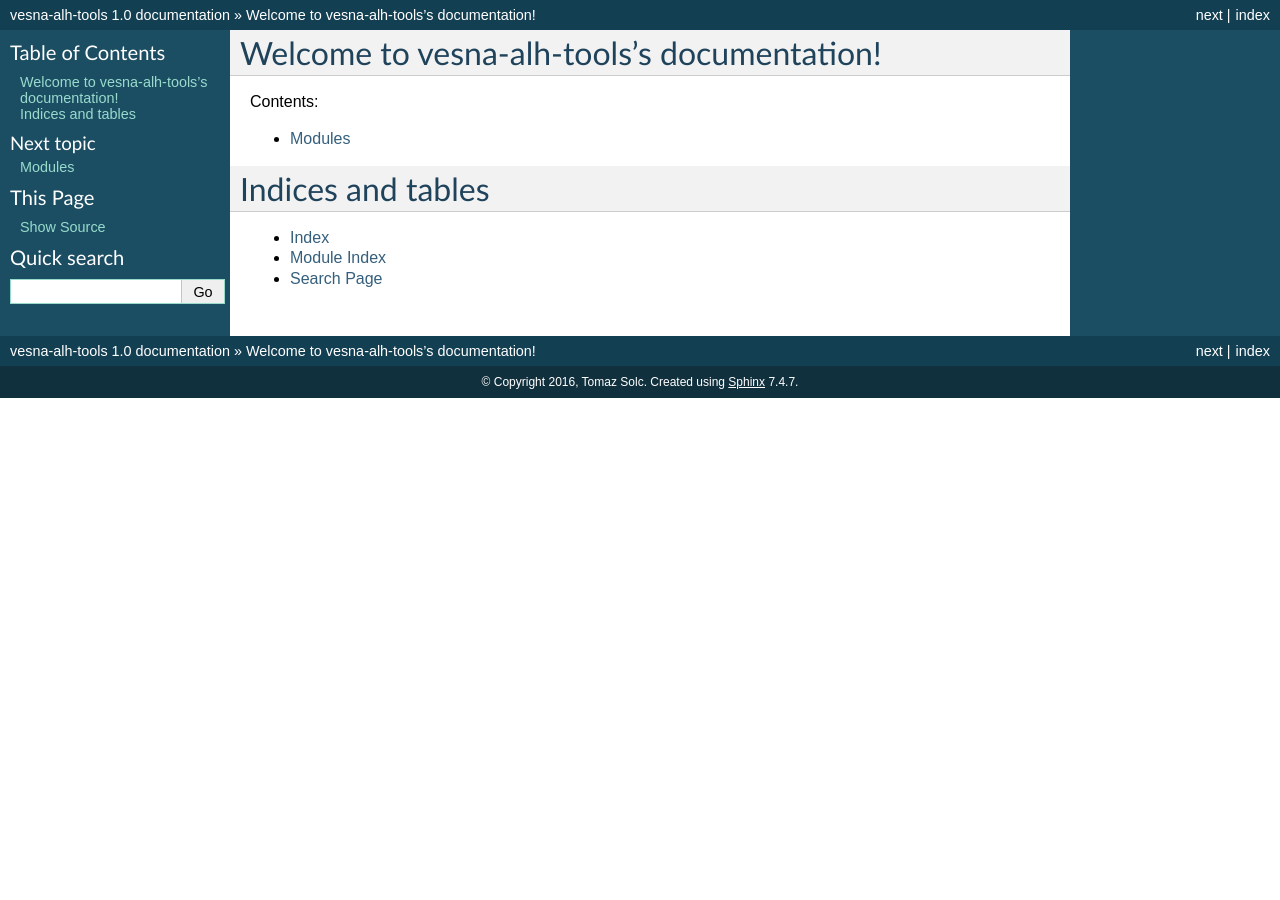
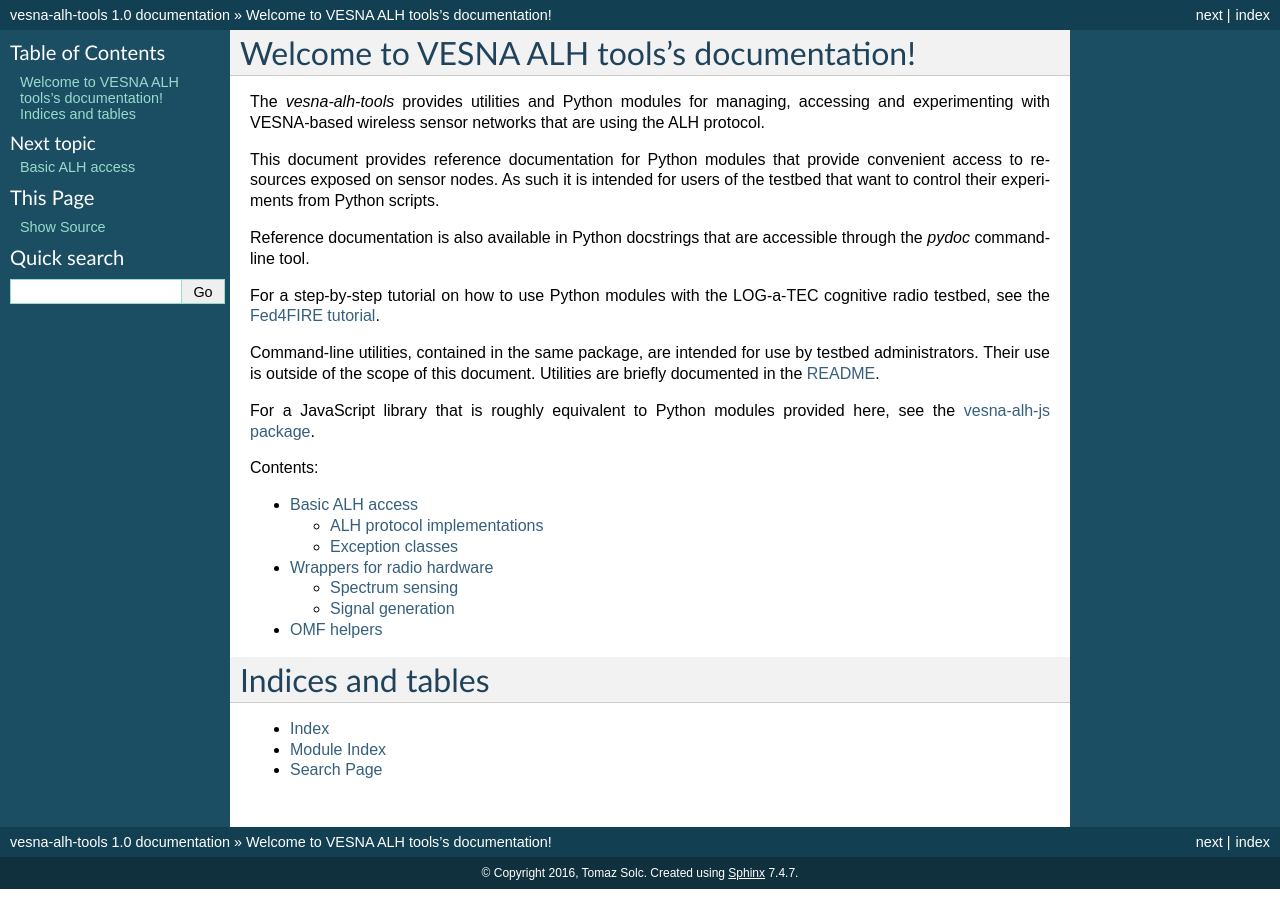
Before and after one commit to avian2/vesna-alh-tools, a Sphinx documentation site: the page built from docs/index.rst, in a window 1280 px wide. Built offline with Sphinx 7.4.7, drawn with Linux system fonts in a browser that asks for light colours.

Commit message:
Fill in rest of Sphinx docs

```diff
--- a/docs/index.rst
+++ b/docs/index.rst
@@ -1,18 +1,45 @@
+.. vim:sw=3 ts=3 expandtab tw=78
+
 .. vesna-alh-tools documentation master file, created by
    sphinx-quickstart on Fri Jan 15 16:13:08 2016.
    You can adapt this file completely to your liking, but it should at least
    contain the root `toctree` directive.
 
-Welcome to vesna-alh-tools's documentation!
+Welcome to VESNA ALH tools's documentation!
 ===========================================
+
+The `vesna-alh-tools` provides utilities and Python modules for managing,
+accessing and experimenting with VESNA-based wireless sensor networks that are
+using the ALH protocol.
+
+This document provides reference documentation for Python modules that provide
+convenient access to resources exposed on sensor nodes. As such it is intended
+for users of the testbed that want to control their experiments from Python
+scripts.
+
+Reference documentation is also available in Python docstrings that are
+accessible through the `pydoc` command-line tool.
+
+For a step-by-step tutorial on how to use Python modules with the LOG-a-TEC
+cognitive radio testbed, see the `Fed4FIRE tutorial
+<http://log-a-tec.eu/cr-etel-tutorial.html>`_.
+
+Command-line utilities, contained in the same package, are intended for use by
+testbed administrators. Their use is outside of the scope of this document.
+Utilities are briefly documented in the `README
+<https://github.com/avian2/vesna-alh-tools/blob/master/README.rst>`_.
+
+For a JavaScript library that is roughly equivalent to Python modules provided
+here, see the `vesna-alh-js package <https://github.com/avian2/vesna-alh-js>`_.
 
 Contents:
 
 .. toctree::
    :maxdepth: 2
 
-   modules
-
+   alh
+   radio
+   omf
 
 
 Indices and tables
```
Also changed, not shown: docs/alh.rst (added, +23 -0 lines), docs/modules.rst (deleted, +0 -14 lines), docs/omf.rst (added, +9 -0 lines), docs/radio.rst (added, +51 -0 lines), 3 other files.
